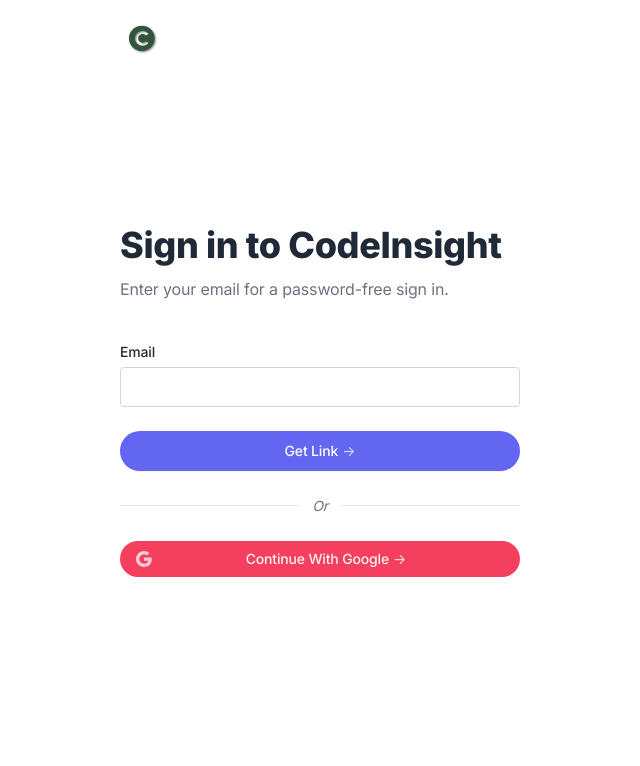
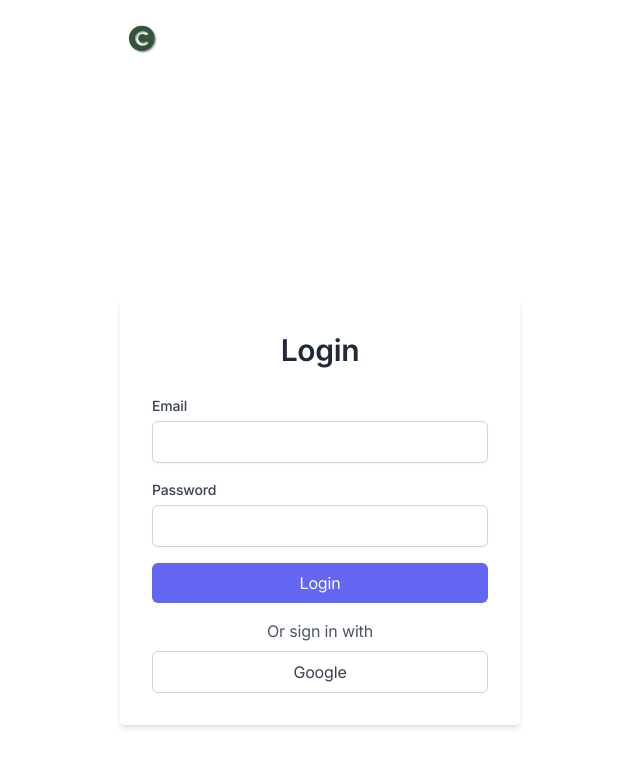
Before and after one commit to VickyGe22/fianlyear-teamProject-discussionForum, a Next.js app in the folder codeinsight/: page /signin in a window 1280 px wide. Shown: the top 766 px of the page, without its empty margins (0-640 px from the left). Built offline with nearby package versions, Linux system fonts and the light colour scheme.

Commit message:
google auth

```diff
--- /dev/null
+++ b/codeinsight/app/(auth)/signin/googleApi.ts
@@ -0,0 +1,13 @@
+// googleApi.ts
+
+// 设置你的 Google OAuth 2.0 客户端 ID
+const CLIENT_ID = '916055987310-mtah7asr4ld8l0m91475h9aptnei2m1e.apps.googleusercontent.com';
+// 设置你的重定向 URL
+const REDIRECT_URI = 'http://localhost:3000';
+
+// 生成 Google API 登录链接
+export function generateGoogleLoginLink(): string {
+  const scopes = encodeURIComponent('openid profile email');
+  const loginUrl = `https://accounts.google.com/o/oauth2/auth?response_type=code&client_id=${CLIENT_ID}&redirect_uri=${REDIRECT_URI}&scope=${scopes}`;
+  return loginUrl;
+}
--- a/codeinsight/app/(auth)/signin/page.tsx
+++ b/codeinsight/app/(auth)/signin/page.tsx
@@ -1,57 +1,101 @@
-export const metadata = {
-  title: 'Sign In',
-  description: 'Page description',
-}
+// import { useState } from 'react';
+// import { generateGoogleLoginLink } from "./googleApi";
 
-export default function SignIn() {
+// export const metadata = {
+//   title: 'Sign In',
+//   description: 'Page description',
+// }
+
+//   const handleGoogleSignIn = () => {
+//     window.location.href = generateGoogleLoginLink();
+//   };
+// export default function SignIn() {
+//   return (
+//     <>
+//       <div className="mb-10">
+//         <h1 className="text-4xl font-extrabold font-inter mb-2">Sign in to CodeInsight</h1>
+//         <div className="text-gray-500">Enter your email for a password-free sign in.</div>
+//       </div>
+
+//       {/* Form */}
+//       <form>
+//         <div className="space-y-4">
+//           <div>
+//             <label className="block text-sm font-medium mb-1" htmlFor="email">
+//               Email
+//             </label>
+//             <input id="email" className="form-input w-full" type="email" required />
+//           </div>
+//         </div>
+//         <div className="mt-6">
+//           <button className="btn w-full text-white bg-indigo-500 hover:bg-indigo-600 shadow-sm group">
+//             Get Link{' '}
+//             <span className="tracking-normal text-indigo-200 group-hover:translate-x-0.5 transition-transform duration-150 ease-in-out ml-1">
+//               -&gt;
+//             </span>
+//           </button>
+//         </div>
+//       </form>
+
+//       {/* Divider */}
+//       <div className="flex items-center my-6">
+//         <div className="border-t border-gray-200 grow mr-3" aria-hidden="true" />
+//         <div className="text-sm text-gray-500 italic">Or</div>
+//         <div className="border-t border-gray-200 grow ml-3" aria-hidden="true" />
+//       </div>
+
+//       {/* Social login */}
+//       <button className="btn-sm text-sm text-white bg-rose-500 hover:bg-rose-600 w-full relative flex after:flex-1 group">
+//         <div className="flex-1 flex items-center">
+//           <svg className="w-4 h-4 fill-current text-rose-200 shrink-0" viewBox="0 0 16 16" xmlns="http://www.w3.org/2000/svg">
+//             <path d="M15.679 6.545H8.043v3.273h4.328c-.692 2.182-2.401 2.91-4.363 2.91a4.727 4.727 0 1 1 3.035-8.347l2.378-2.265A8 8 0 1 0 8.008 16c4.41 0 8.4-2.909 7.67-9.455Z" />
+//           </svg>
+//         </div>
+//         <span className="flex-auto text-rose-50 pl-3">
+//           <div></div>
+//           <span className="inline-flex tracking-normal text-rose-200 group-hover:translate-x-0.5 transition-transform duration-150 ease-in-out ml-1">
+//             -&gt;
+//           </span>
+//         </span>
+//       </button>
+//     </>
+//   )
+// }
+'use client';
+import { useEffect } from 'react';
+import { usePathname } from 'next/navigation';
+import { generateGoogleLoginLink } from './googleApi';
+
+export default function GoogleLogin() {
+  useEffect(() => {
+    console.log('Component mounted');
+  }, []);
+
+  const pathname = usePathname();
+  const googleLoginLink = generateGoogleLoginLink();
+
   return (
-    <>
-      <div className="mb-10">
-        <h1 className="text-4xl font-extrabold font-inter mb-2">Sign in to CodeInsight</h1>
-        <div className="text-gray-500">Enter your email for a password-free sign in.</div>
+    <div className="min-h-screen flex justify-center items-center ">
+      <div className="bg-white p-8 rounded shadow-md w-full max-w-md">
+        <h1 className="text-3xl font-semibold mb-6 text-center">Login</h1>
+        <form className="space-y-4">
+          <div>
+            <label htmlFor="email" className="block text-sm font-medium text-gray-700">Email</label>
+            <input id="email" type="email" className="mt-1 block w-full border-gray-300 rounded-md shadow-sm focus:border-indigo-500 focus:ring focus:ring-indigo-500 focus:ring-opacity-50" />
           </div>
-
-      {/* Form */}
-      <form>
-        <div className="space-y-4">
           <div>
-            <label className="block text-sm font-medium mb-1" htmlFor="email">
-              Email
-            </label>
-            <input id="email" className="form-input w-full" type="email" required />
+            <label htmlFor="password" className="block text-sm font-medium text-gray-700">Password</label>
+            <input id="password" type="password" className="mt-1 block w-full border-gray-300 rounded-md shadow-sm focus:border-indigo-500 focus:ring focus:ring-indigo-500 focus:ring-opacity-50" />
+          </div>
+          <div className="text-center">
+            <button type="submit" className="w-full bg-indigo-500 text-white px-4 py-2 rounded-md hover:bg-indigo-600 focus:outline-none focus:bg-indigo-600">Login</button>
+          </div>
+        </form>
+        <div className="text-center mt-4">
+          <p className="text-gray-600">Or sign in with</p>
+          <a href={googleLoginLink} className="mt-2 block w-full py-2 px-4 border border-gray-300 rounded-md bg-white text-center text-gray-700 hover:bg-gray-50">Google</a>
         </div>
       </div>
-        <div className="mt-6">
-          <button className="btn w-full text-white bg-indigo-500 hover:bg-indigo-600 shadow-sm group">
-            Get Link{' '}
-            <span className="tracking-normal text-indigo-200 group-hover:translate-x-0.5 transition-transform duration-150 ease-in-out ml-1">
-              -&gt;
-            </span>
-          </button>
     </div>
-      </form>
-
-      {/* Divider */}
-      <div className="flex items-center my-6">
-        <div className="border-t border-gray-200 grow mr-3" aria-hidden="true" />
-        <div className="text-sm text-gray-500 italic">Or</div>
-        <div className="border-t border-gray-200 grow ml-3" aria-hidden="true" />
-      </div>
-
-      {/* Social login */}
-      <button className="btn-sm text-sm text-white bg-rose-500 hover:bg-rose-600 w-full relative flex after:flex-1 group">
-        <div className="flex-1 flex items-center">
-          <svg className="w-4 h-4 fill-current text-rose-200 shrink-0" viewBox="0 0 16 16" xmlns="http://www.w3.org/2000/svg">
-            <path d="M15.679 6.545H8.043v3.273h4.328c-.692 2.182-2.401 2.91-4.363 2.91a4.727 4.727 0 1 1 3.035-8.347l2.378-2.265A8 8 0 1 0 8.008 16c4.41 0 8.4-2.909 7.67-9.455Z" />
-          </svg>
-        </div>
-        <span className="flex-auto text-rose-50 pl-3">
-          Continue With Google
-          <span className="inline-flex tracking-normal text-rose-200 group-hover:translate-x-0.5 transition-transform duration-150 ease-in-out ml-1">
-            -&gt;
-          </span>
-        </span>
-      </button>
-    </>
-  )
+  );
 }
```
Lines whose indentation alone changed are shown as unchanged.
